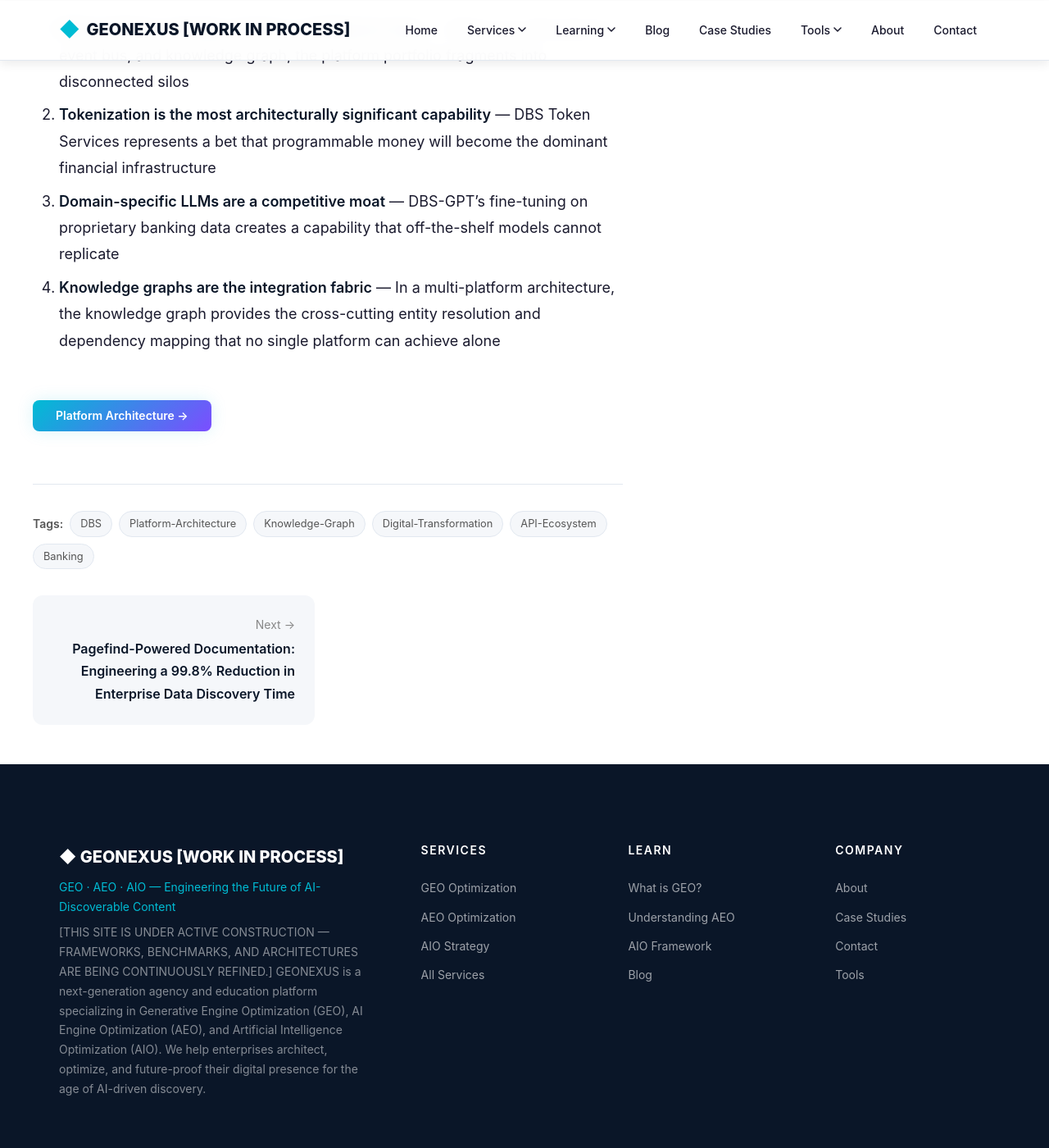
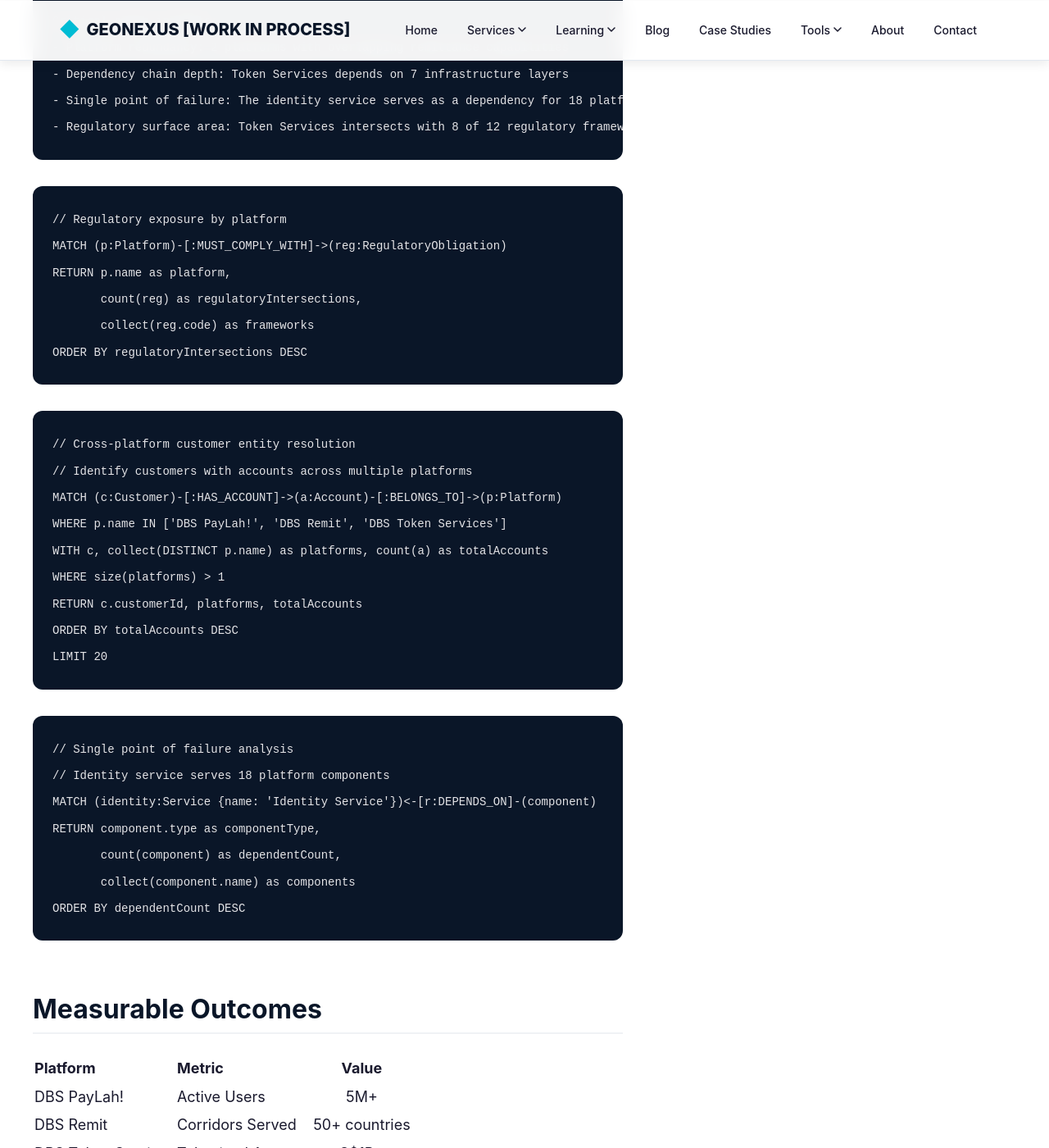
Before and after one commit to mengliang10/GEO, a Jekyll site: the page built from _posts/2026-06-17-dbs-technology-company-architecture.md, in a window 1280 px wide and 1400 px high, scrolled down 5183 px. Shown: the whole window at 82% size. Built offline with Jekyll 4.4.1, drawn with Linux system fonts in a browser that asks for light colours; some of the changed text lies outside the part shown.

Commit message:
Add openCypher graph traversal queries to DBS Technology Company post: integration surface area, infrastructure depth, regulatory exposure, cross-platform entity resolution, SPOF dependency analysis

````diff
--- a/_posts/2026-06-17-dbs-technology-company-architecture.md
+++ b/_posts/2026-06-17-dbs-technology-company-architecture.md
@@ -28,6 +28,18 @@
 
 **Graph analysis observation:** PayLah! has 23 distinct integration points with other DBS platforms and 8 external partner integrations.
 
+```cypher
+// Discover platform integration surface area
+MATCH (p:Platform {name: 'DBS PayLah!'})-[:INTEGRATES_WITH]->(target:Platform)
+OPTIONAL MATCH (p)-[:INTEGRATES_WITH]->(partner:ExternalPartner)
+RETURN p.name as platform,
+       count(DISTINCT target) as platformIntegrations,
+       count(DISTINCT partner) as externalIntegrations,
+       collect(DISTINCT target.name) as integratedPlatforms,
+       collect(DISTINCT partner.name) as externalPartners
+ORDER BY platformIntegrations DESC
+```
+
 ### DBS Remit — Cross-Border Payments Infrastructure
 
 DBS Remit provides international money transfer services with competitive FX rates and real-time tracking.
@@ -39,6 +51,16 @@
 - Beneficiary account validation against 200+ country-specific formats
 
 ### DBS Token Services — Programmable Money Infrastructure
+
+```cypher
+// Map infrastructure dependency depth
+MATCH path = (ts:Platform {name: 'DBS Token Services'})-[:DEPENDS_ON*1..]->(layer)
+RETURN ts.name as platform,
+       layer.name as dependency,
+       layer.type as layerType,
+       length(path) as dependencyDepth
+ORDER BY dependencyDepth DESC
+```
 
 The most architecturally significant platform in DBS's portfolio, DBS Token Services provides blockchain-based tokenization infrastructure for:
 
@@ -108,6 +130,37 @@
 - Regulatory surface area: Token Services intersects with 8 of 12 regulatory frameworks
 ```
 
+```cypher
+// Regulatory exposure by platform
+MATCH (p:Platform)-[:MUST_COMPLY_WITH]->(reg:RegulatoryObligation)
+RETURN p.name as platform,
+       count(reg) as regulatoryIntersections,
+       collect(reg.code) as frameworks
+ORDER BY regulatoryIntersections DESC
+```
+
+```cypher
+// Cross-platform customer entity resolution
+// Identify customers with accounts across multiple platforms
+MATCH (c:Customer)-[:HAS_ACCOUNT]->(a:Account)-[:BELONGS_TO]->(p:Platform)
+WHERE p.name IN ['DBS PayLah!', 'DBS Remit', 'DBS Token Services']
+WITH c, collect(DISTINCT p.name) as platforms, count(a) as totalAccounts
+WHERE size(platforms) > 1
+RETURN c.customerId, platforms, totalAccounts
+ORDER BY totalAccounts DESC
+LIMIT 20
+```
+
+```cypher
+// Single point of failure analysis
+// Identity service serves 18 platform components
+MATCH (identity:Service {name: 'Identity Service'})<-[r:DEPENDS_ON]-(component)
+RETURN component.type as componentType,
+       count(component) as dependentCount,
+       collect(component.name) as components
+ORDER BY dependentCount DESC
+```
+
 ## Measurable Outcomes
 
 | Platform | Metric | Value |
````
